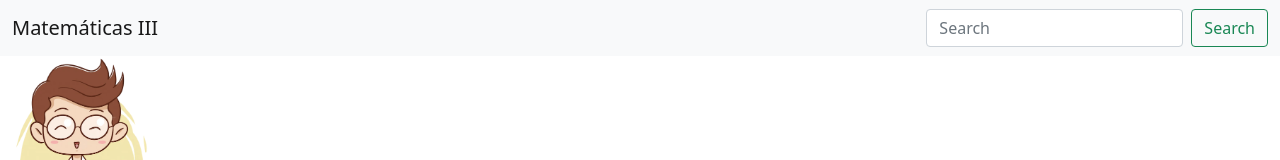
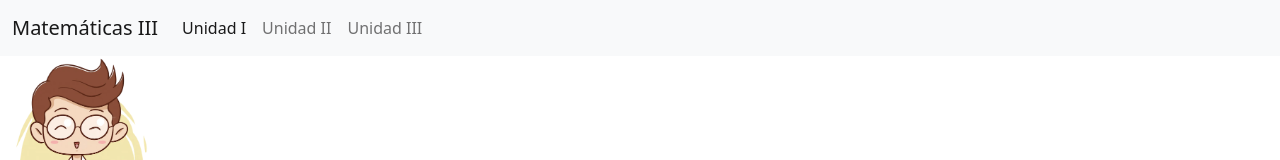
Before and after one commit to valeriaa15/valeriaar, a plain HTML site: page index.html in a window 1280 px wide. Shown: the top 160 px of the page. Drawn offline with nearby package versions, Linux system fonts and the light colour scheme.

Commit message:
Update index.html

```diff
--- a/index.html
+++ b/index.html
@@ -11,13 +11,19 @@
 </head>
 <body>
     <header>
-        <nav class="navbar navbar-light bg-light">
+   <nav class="navbar navbar-expand-lg navbar-light bg-light">
   <div class="container-fluid">
-    <a class="navbar-brand">Matemáticas III</a>
-    <form class="d-flex">
-      <input class="form-control me-2" type="search" placeholder="Search" aria-label="Search">
-      <button class="btn btn-outline-success" type="submit">Search</button>
-    </form>
+    <a class="navbar-brand" href="#">Matemáticas III</a>
+    <button class="navbar-toggler" type="button" data-bs-toggle="collapse" data-bs-target="#navbarNavAltMarkup" aria-controls="navbarNavAltMarkup" aria-expanded="false" aria-label="Toggle navigation">
+      <span class="navbar-toggler-icon"></span>
+    </button>
+    <div class="collapse navbar-collapse" id="navbarNavAltMarkup">
+      <div class="navbar-nav">
+        <a class="nav-link active" aria-current="page" href=" ">Unidad I</a>
+        <a class="nav-link" href="#">Unidad II</a>
+        <a class="nav-link" href="#">Unidad III</a>
+      </div>
+    </div>
   </div>
 </nav>
         <div class="logotipo">
```
